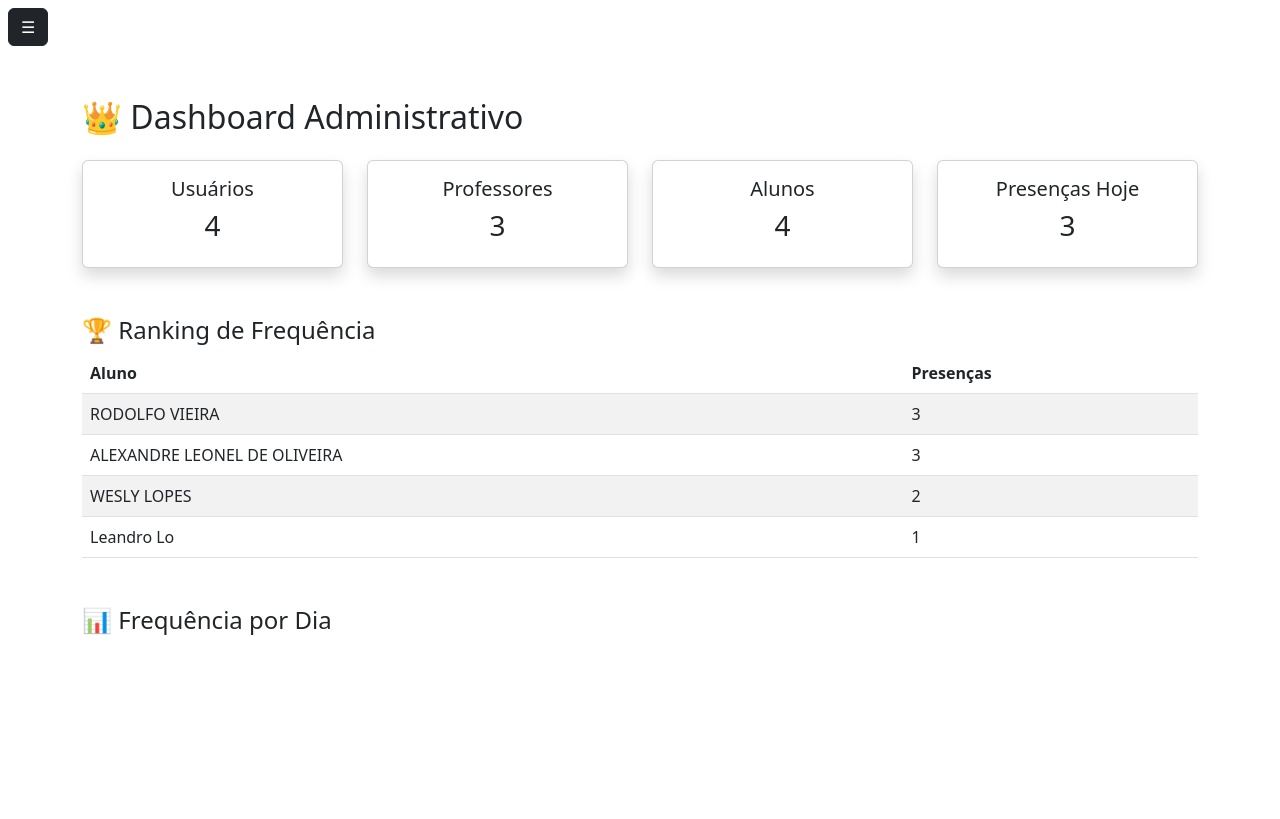
After one commit to Aleleonel/dojosystem, a Django app: page /alunos/admin/painel/ in a window 1280 px wide. The commit adds this page. Run offline with Django 5.2, Linux system fonts and the light colour scheme; a user stored in the database is signed in; data comes from the database, SQL or seed files in the repository; both versions use the stored data as it was after the commit; a map, chart or similar area stays blank.

```diff
--- /dev/null
+++ b/alunos/templates/admin/painel.html
@@ -0,0 +1,108 @@
+{% extends 'base.html' %}
+
+{% block content %}
+
+<div class="container mt-4">
+
+    <h2 class="mb-4">👑 Dashboard Administrativo</h2>
+
+    <!-- CARDS -->
+    <div class="row">
+
+        <div class="col-md-3">
+            <div class="card text-center shadow">
+                <div class="card-body">
+                    <h5>Usuários</h5>
+                    <h3>{{ total_usuarios }}</h3>
+                </div>
+            </div>
+        </div>
+
+        <div class="col-md-3">
+            <div class="card text-center shadow">
+                <div class="card-body">
+                    <h5>Professores</h5>
+                    <h3>{{ total_professores }}</h3>
+                </div>
+            </div>
+        </div>
+
+        <div class="col-md-3">
+            <div class="card text-center shadow">
+                <div class="card-body">
+                    <h5>Alunos</h5>
+                    <h3>{{ total_alunos }}</h3>
+                </div>
+            </div>
+        </div>
+
+        <div class="col-md-3">
+            <div class="card text-center shadow">
+                <div class="card-body">
+                    <h5>Presenças Hoje</h5>
+                    <h3>{{ presencas_hoje }}</h3>
+                </div>
+            </div>
+        </div>
+
+    </div>
+
+    <!-- RANKING -->
+    <div class="mt-5">
+        <h4>🏆 Ranking de Frequência</h4>
+
+        <table class="table table-striped">
+            <thead>
+                <tr>
+                    <th>Aluno</th>
+                    <th>Presenças</th>
+                </tr>
+            </thead>
+            <tbody>
+                {% for item in ranking %}
+                <tr>
+                    <td>{{ item.aluno__nome }}</td>
+                    <td>{{ item.total }}</td>
+                </tr>
+                {% endfor %}
+            </tbody>
+        </table>
+    </div>
+
+    <!-- GRÁFICO -->
+    <div class="mt-5">
+        <h4>📊 Frequência por Dia</h4>
+        <canvas id="grafico"></canvas>
+    </div>
+
+</div>
+
+<!-- Chart.js -->
+<script src="https://cdn.jsdelivr.net/npm/chart.js"></script>
+
+<script>
+    const labels = [
+        {% for item in frequencia_dias %}
+    "{{ item.data }}",
+        {% endfor %}
+    ];
+
+    const data = [
+        {% for item in frequencia_dias %}
+    { { item.total } },
+    {% endfor %}
+    ];
+
+    new Chart(document.getElementById('grafico'), {
+        type: 'line',
+        data: {
+            labels: labels,
+            datasets: [{
+                label: 'Presenças',
+                data: data
+            }]
+        }
+    });
+</script>
+
+{% endblock %}
--- a/alunos/templates/base.html
+++ b/alunos/templates/base.html
@@ -1,10 +1,13 @@
 {% load static %}
 <!DOCTYPE html>
-<html>
+<html lang="pt-br">
 
 <head>
+    <meta charset="UTF-8">
+    <meta name="viewport" content="width=device-width, initial-scale=1.0">
     <title>Dojo System</title>
 
+    <!-- Bootstrap -->
     <link href="https://cdn.jsdelivr.net/npm/bootstrap@5.3.0/dist/css/bootstrap.min.css" rel="stylesheet">
 
     <!-- CSS -->
@@ -19,8 +22,17 @@
     <!-- SIDEBAR -->
     <div id="sidebar" class="sidebar">
 
-        <div class="logo">DOJO SYSTEM</div>
+        <div class="logo text-center text-white mb-3">
+            <strong>DOJO SYSTEM</strong>
+        </div>
 
+        <!-- USUÁRIO LOGADO -->
+        {% if request.user.is_authenticated %}
+        <div class="text-white text-center mb-3">
+            👤 {{ request.user.username }}
+        </div>
+
+        <!-- MENU PRINCIPAL (QUALQUER USUÁRIO LOGADO) -->
         <a href="{% url 'dashboard' %}"
             class="{% if request.resolver_match.url_name == 'dashboard' or request.resolver_match.url_name == 'home' %}active{% endif %}">
             📊 Dashboard
@@ -36,6 +48,35 @@
             📷 Leitor QR
         </a>
 
+        {% endif %}
+
+        <!-- MENU ADMIN -->
+        {% if request.user.is_superuser %}
+        <hr style="border-color: #555;">
+        <div class="text-white text-center mb-2">Administração</div>
+
+        <a href="{% url 'painel_admin' %}"
+            class="{% if request.resolver_match.url_name == 'painel_admin' %}active{% endif %}">
+            👑 Painel Admin
+        </a>
+
+        <a href="{% url 'cadastrar_usuario' %}">
+            👤 Novo Usuário
+        </a>
+        {% endif %}
+
+        <!-- LOGOUT -->
+        {% if request.user.is_authenticated %}
+        <div class="mt-3 px-2">
+            <form action="{% url 'logout' %}" method="POST">
+                {% csrf_token %}
+                <button type="submit" class="btn btn-danger w-100">
+                    🚪 Sair
+                </button>
+            </form>
+        </div>
+        {% endif %}
+
     </div>
 
     <!-- CONTEÚDO -->
--- a/alunos/urls.py
+++ b/alunos/urls.py
@@ -1,5 +1,6 @@
 
 from django.urls import path
+from django.contrib.auth.views import LogoutView
 from . import views
 
 urlpatterns = [
@@ -12,4 +13,9 @@ urlpatterns = [
     path('leitor/', views.leitor_qr, name='leitor_qr'),
     path('checkin/<str:codigo>/', views.checkin_qr, name='checkin_qr'),
     path('dashboard/', views.dashboard, name='dashboard'),
+    path('usuarios/cadastro/', views.cadastrar_usuario, name='cadastrar_usuario'),
+    path('login/', views.CustomLoginView.as_view(), name='login'),
+    path('logout/', LogoutView.as_view(), name='logout'),
+    path('admin/painel/', views.painel_admin, name='painel_admin'),
+
 ]
--- a/alunos/views.py
+++ b/alunos/views.py
@@ -4,35 +4,95 @@ from .forms import AlunoForm
 from django.utils import timezone
 from .models import Frequencia
 from django.db.models import Count
-from django.utils import timezone
+from django.contrib.auth import login
+from .forms import UsuarioForm
+from django.contrib.auth.views import LoginView
+from django.urls import reverse_lazy
+from django.contrib.auth.decorators import login_required
+from django.core.exceptions import PermissionDenied
+from django.contrib.auth.models import User
 
+class CustomLoginView(LoginView):
+    template_name = 'usuarios/login.html'
+    redirect_authenticated_user = True
 
+@login_required
+def painel_admin(request):
+    if not request.user.is_superuser:
+        raise PermissionDenied
+
+    hoje = timezone.now().date()
+
+    total_usuarios = User.objects.count()
+    total_professores = User.objects.filter(is_staff=True).count()
+    total_alunos = Aluno.objects.count()
+    presencas_hoje = Frequencia.objects.filter(data=hoje).count()
+
+    # Ranking de alunos
+    ranking = (
+        Frequencia.objects
+        .values('aluno__nome')
+        .annotate(total=Count('id'))
+        .order_by('-total')[:5]
+    )
+
+    # Frequência por dia
+    frequencia_dias = (
+        Frequencia.objects
+        .values('data')
+        .annotate(total=Count('id'))
+        .order_by('data')
+    )
+
+    context = {
+        'total_usuarios': total_usuarios,
+        'total_professores': total_professores,
+        'total_alunos': total_alunos,
+        'presencas_hoje': presencas_hoje,
+        'ranking': ranking,
+        'frequencia_dias': frequencia_dias,
+    }
+
+    return render(request, 'admin/painel.html', context)
+
+@login_required
 def lista_alunos(request):
-    alunos = Aluno.objects.all()
+    alunos = Aluno.objects.filter(usuario=request.user)  # 👈 FILTRO
+
     return render(request, 'alunos/lista.html', {'alunos': alunos})
 
+@login_required
 def criar_aluno(request):
     form = AlunoForm(request.POST or None, request.FILES or None)
+
     if form.is_valid():
-        form.save()
+        aluno = form.save(commit=False)
+        aluno.usuario = request.user  # 👈 vincula ao professor logado
+        aluno.save()
+
         return redirect('lista_alunos')
+
     return render(request, 'alunos/form.html', {'form': form})
 
+@login_required
 def editar_aluno(request, id):
-    aluno = get_object_or_404(Aluno, id=id)
+    aluno = get_object_or_404(Aluno, id=id, usuario=request.user)
+
     form = AlunoForm(request.POST or None, request.FILES or None, instance=aluno)
     if form.is_valid():
         form.save()
         return redirect('lista_alunos')
     return render(request, 'alunos/form.html', {'form': form})
 
+@login_required
 def deletar_aluno(request, id):
-    aluno = get_object_or_404(Aluno, id=id)
+    aluno = get_object_or_404(Aluno, id=id, usuario=request.user)
     aluno.delete()
     return redirect('lista_alunos')
 
+@login_required
 def registrar_frequencia(request, aluno_id):
-    aluno = get_object_or_404(Aluno, id=aluno_id)
+    aluno = get_object_or_404(Aluno, id=aluno_id, usuario=request.user)
 
     hoje = timezone.now().date()
 
@@ -43,8 +103,9 @@ def registrar_frequencia(request, aluno_id):
 
     return redirect('lista_alunos')
 
+@login_required
 def historico_frequencia(request, aluno_id):
-    aluno = get_object_or_404(Aluno, id=aluno_id)
+    aluno = get_object_or_404(Aluno, id=aluno_id, usuario=request.user)
     frequencias = Frequencia.objects.filter(aluno=aluno).order_by('-data')
 
     return render(request, 'alunos/historico.html', {
@@ -52,12 +113,13 @@ def historico_frequencia(request, aluno_id):
         'frequencias': frequencias
     })
 
+@login_required
 def leitor_qr(request):
     return render(request, 'alunos/leitor.html')
 
-
+@login_required
 def checkin_qr(request, codigo):
-    aluno = get_object_or_404(Aluno, codigo_barras=codigo)
+    aluno = get_object_or_404(Aluno, codigo_barras=codigo, usuario=request.user)
 
     hoje = timezone.now().date()
 
@@ -68,30 +130,41 @@ def checkin_qr(request, codigo):
 
     return redirect('lista_alunos')
 
-
+@login_required
 def dashboard(request):
 
     hoje = timezone.now().date()
 
-    total_alunos = Aluno.objects.count()
+    total_alunos = Aluno.objects.filter(usuario=request.user).count()
+
+    alunos_ativos = Aluno.objects.filter(
+        usuario=request.user,
+        ativo=True
+    ).count()
+
+    presencas_hoje = Frequencia.objects.filter(
+        aluno__usuario=request.user,
+        data=hoje
+    ).count()
+
     alunos_ativos = Aluno.objects.filter(ativo=True).count()
     presencas_hoje = Frequencia.objects.filter(data=hoje).count()
 
     # Ranking de frequência
-    ranking = (
-        Frequencia.objects
-        .values('aluno__nome')
-        .annotate(total=Count('id'))
-        .order_by('-total')[:5]
-    )
+    ranking = (Frequencia.objects
+    .filter(aluno__usuario=request.user)
+    .values('aluno__nome')
+    .annotate(total=Count('id'))
+    .order_by('-total')[:5]
+)
 
     # Frequência por dia (últimos 7 dias)
-    ultimos_dias = (
-        Frequencia.objects
-        .values('data')
-        .annotate(total=Count('id'))
-        .order_by('data')
-    )
+    ultimos_dias = (Frequencia.objects
+    .filter(aluno__usuario=request.user)
+    .values('data')
+    .annotate(total=Count('id'))
+    .order_by('data')
+)
 
     return render(request, 'alunos/dashboard.html', {
         'total_alunos': total_alunos,
@@ -100,3 +173,23 @@ def dashboard(request):
         'ranking': ranking,
         'ultimos_dias': ultimos_dias
     })
+
+@login_required
+def cadastrar_usuario(request):
+
+    if request.method == 'POST':
+        form = UsuarioForm(request.POST)
+
+        if form.is_valid():
+            user = form.save(commit=False)
+            user.is_staff = True
+            user.save()
+
+            return redirect('login')
+        else:
+            print(form.errors)  # 👈 DEBUG
+
+    else:
+        form = UsuarioForm()
+
+    return render(request, 'usuarios/cadastro.html', {'form': form})
--- a/core/settings.py
+++ b/core/settings.py
@@ -125,3 +125,8 @@ STATICFILES_DIRS = [
 
 MEDIA_URL = '/media/'
 MEDIA_ROOT = os.path.join(BASE_DIR, 'media')
+
+LOGIN_URL = 'login'
+LOGIN_REDIRECT_URL = 'dashboard'
+LOGOUT_REDIRECT_URL = 'login'
+DOMINIO = "http://127.0.0.1:8000"
```
Also changed, not shown: alunos/admin.py (+9 -0 lines), alunos/forms.py (+9 -0 lines), alunos/models.py (+26 -3 lines), alunos/templates/usuarios/cadastro.html (added, +54 -0 lines), alunos/templates/usuarios/login.html (added, +37 -0 lines), alunos/migrations/0004_aluno_usuario.py (added), db.sqlite3, media/alunos/leandro.png (added), media/qrcodes/aluno_4.png (added), 2 other files.
